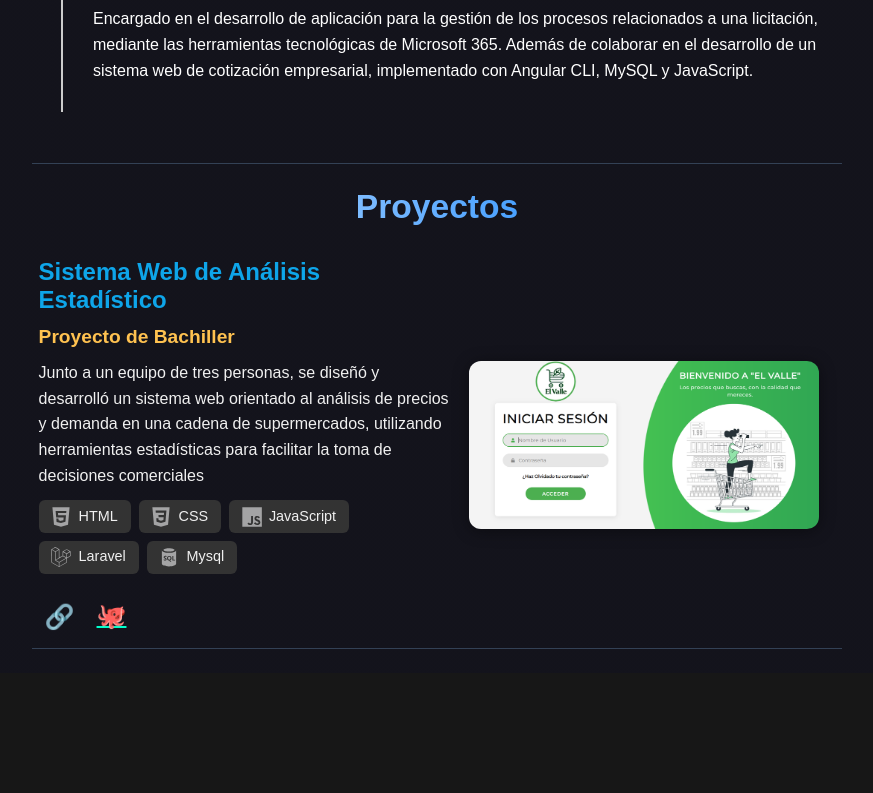
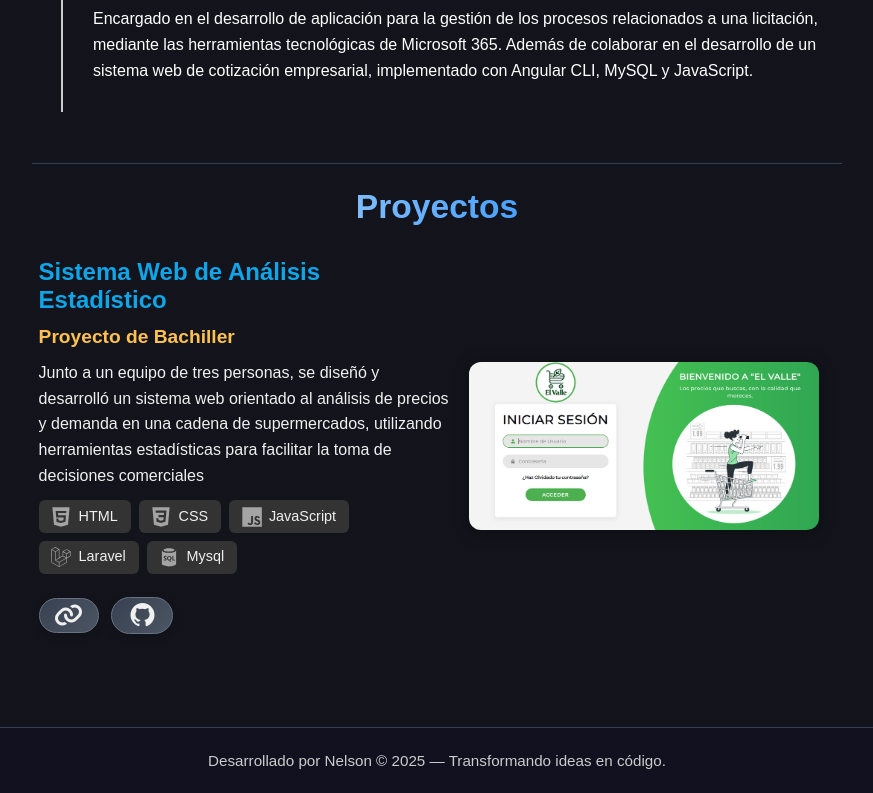
Before and after one commit to ItsTheWest/PortafolioWeb, a React (Vite) app: page / in a window 1280 px wide. Shown: the part 1086-1879 px from the top of the page, without its empty margins (203-1076 px from the left). Before the commit the page ends 1759 px from the top, so only its background shows below. Built offline with nearby package versions, Linux system fonts and the light colour scheme.

Commit message:
Se arrgle la parte de proyectos se coloco un footer y el menu ya redirecciona

```diff
--- a/src/App.css
+++ b/src/App.css
@@ -56,9 +56,10 @@
  line-height: 1.6;
 }
 
- @media (max-width: 360px) {
+ @media (max-width: 400px) {
   .title {
     font-size: 1.8rem;
+    margin-top: 10%;
   }
 
   .parra {
@@ -66,3 +67,7 @@
     max-width: 89%;
   }
  }
+
+ h2[id], section[id] {
+  scroll-margin-top: 70px; /* Cambia 80px por la altura de tu header */
+}
--- a/src/App.tsx
+++ b/src/App.tsx
@@ -4,6 +4,7 @@
 import Tecnologias from './components/tecnologias/Tecnologias';
 import Experiencia from './components/Experiencia/Experiencia';
 import { Proyectos } from './components/Proyectos/Proyectos';
+import { Footer } from './components/footer/footer';
 
 function App() {
 const skills = [
@@ -33,14 +34,14 @@
     <Typewriter></Typewriter>
   </Perfil>
    <hr></hr>
-   <h2 className="title">Tecnologías</h2>
+   <h2 id="Tec"className="title">Tecnologías</h2>
   <p className='parra'>Este apartado reúne los lenguajes y tecnologías aplicados en el ámbito del desarrollo web interfaces dinámicas, aplicaciones escalables y soluciones robustas</p>
   <Tecnologias skills={skills} />
    <hr></hr>
-   <h2 className="title">Experiencia</h2>
+   <h2 id="Ex" className="title">Experiencia</h2>
   <Experiencia></Experiencia>
   <hr></hr>
-   <h2 className="title">Proyectos</h2>
+   <h2 id="Pro"className="title">Proyectos</h2>
 
     <Proyectos
   title="Sistema Web de Análisis Estadístico"
@@ -81,15 +82,13 @@
     },
   ]}
   image="/img/proyectoelvalle.png"
-  githubUrl="https://github.com/usuario/hackeo-matrix"
-  liveUrl="https://hackeo-matrix.vercel.app"
+  githubUrl="https://github.com/ItsTheWest/SistemaWebDeAnalisis"
+  liveUrl="https://github.com/ItsTheWest/SistemaWebDeAnalisis"
 />
- <hr></hr>
-  </main>
 
 
-
-
+  </main>
+ <Footer />
   </>
 
  )
--- a/src/components/Perfil/Perfil.tsx
+++ b/src/components/Perfil/Perfil.tsx
@@ -6,6 +6,10 @@
     children?:ReactNode;
 }
 
+  const abrirDocumento = () => {
+    // Ruta relativa desde /public
+    window.open("/documents/CV-NelsonFigueroa-2025.pdf", "_blank");
+  };
 
 function Perfil(props:PerfilProps) {
     const{children} = props;
@@ -28,13 +32,13 @@
           <i className="fas fa-envelope"></i> nelsonjosue0407@gmail.com
         </a>
         <div className="icon-buttons">
-           <a href="#" className="btn btn-icon-only" title="CV">
+           <a onClick={abrirDocumento} target='_blank' className="btn btn-icon-only" title="CV">
             <i className="fa-regular fa-file"></i>
           </a>
-          <a href="#" className="btn btn-icon-only" title="LinkedIn">
+          <a href="https://www.linkedin.com/in/figueroa2007" target='_blank' className="btn btn-icon-only" title="LinkedIn">
             <i className="fab fa-linkedin-in"></i>
           </a>
-          <a href="#" className="btn btn-icon-only" title="GitHub">
+          <a href="https://github.com/ItsTheWest" target='_blank' className="btn btn-icon-only" title="GitHub">
             <i className="fab fa-github"></i>
           </a>
         </div>
--- a/src/components/Perfil/perfilstyle.css
+++ b/src/components/Perfil/perfilstyle.css
@@ -252,7 +252,7 @@
     }
   }
 
-  @media (max-width: 360px) {
+  @media (max-width: 400px) {
     .typewriter {
       font-size: 1.2rem;
       min-height: 1.4rem;
--- a/src/components/Proyectos/Proyectos.tsx
+++ b/src/components/Proyectos/Proyectos.tsx
@@ -1,4 +1,4 @@
-import React from 'react';
+import React, { useState } from 'react';
 import './proyectos.css';
 
 type Tech = {
@@ -25,8 +25,12 @@
   githubUrl,
   liveUrl,
 }) => {
+  const [copied, setCopied] = useState(false);
+
   const copyLink = () => {
     navigator.clipboard.writeText(liveUrl);
+    setCopied(true);
+    setTimeout(() => setCopied(false), 1500);
   };
 
   return (
@@ -46,11 +50,30 @@
           ))}
         </div>
         <div className="project-actions">
-          <button onClick={copyLink} title="Copiar link">
-            🔗
+          <button
+            onClick={copyLink}
+            title="Copiar link"
+            className="action-btn copy-btn"
+            aria-label="Copiar link"
+            type="button"
+          >
+            <span className={`icon-wrapper${copied ? ' copied' : ''}`}>
+              <i className="fa-solid fa-link icon icon-copy"></i>
+              <i className="fa-solid fa-check icon icon-check"></i>
+            </span>
           </button>
-          <a href={githubUrl} target="_blank" rel="noopener noreferrer" title="Ver en GitHub">
-            🐙
+          <a
+            href={githubUrl}
+            target="_blank"
+            rel="noopener noreferrer"
+            title="Ver en GitHub"
+            className="action-btn"
+            aria-label="Ver en GitHub"
+            tabIndex={0}
+          >
+            <span className="icon-wrapper">
+              <i className="fa-brands fa-github icon"></i>
+            </span>
           </a>
         </div>
       </div>
--- a/src/components/Proyectos/proyectos.css
+++ b/src/components/Proyectos/proyectos.css
@@ -44,24 +44,127 @@
 
 .project-actions {
   display: flex;
-  gap: 1rem;
-  margin-top: 1rem;
+  gap: 0.8rem;
+ margin-top: 0.7rem;
+  align-items: center;
 }
 
-.project-actions button,
-.project-actions a {
-  font-size: 1.5rem;
-  background: none;
-  border: none;
-  color: #00ffcc;
+.action-btn {
+  display: inline-flex;
+  align-items: center;
+  justify-content: center;
+  width: 60px;
+  height: 35px;
+  min-width: 60px;
+  min-height: 35px;
+  max-width: 60px;
+  max-height: 48px;
+  background: linear-gradient(135deg, #374151, #4b5563);
+  border: 1px solid #6b7280;
+  border-radius: 20px;
+  text-decoration: none;
+  color: #f0f0f0;
   cursor: pointer;
-  transition: transform 0.2s;
+  transition: all 0.4s cubic-bezier(0.4, 0, 0.2, 1);
+  box-shadow: 0 2px 8px rgba(0, 0, 0, 0.2);
+  position: relative;
+  overflow: hidden;
 }
 
-.project-actions button:hover,
-.project-actions a:hover {
-  transform: scale(1.2);
+.action-btn:hover {
+  background: linear-gradient(135deg, #4b5563, #6b7280);
+  border-color: #9ca3af;
+  transform: translateY(-2px);
+  box-shadow:
+    0 4px 16px rgba(0, 0, 0, 0.3),
+    0 0 20px rgba(59, 130, 246, 0.4),
+    0 0 40px rgba(59, 130, 246, 0.2);
 }
+
+.action-btn::before {
+  content: '';
+  position: absolute;
+  top: 0;
+  left: 0;
+  right: 0;
+  bottom: 0;
+  background: radial-gradient(circle at center, rgba(59, 130, 246, 0.15) 0%, transparent 70%);
+  opacity: 0;
+  transition: opacity 0.4s cubic-bezier(0.4, 0, 0.2, 1);
+  z-index: 0;
+}
+
+.action-btn:hover::before {
+  opacity: 1;
+}
+
+.action-btn:active {
+  transform: translateY(0);
+  box-shadow: 0 2px 8px rgba(0, 0, 0, 0.2);
+}
+
+.icon-wrapper {
+  display: flex;
+  align-items: center;
+  justify-content: center;
+  position: relative;
+  width: 24px;
+  height: 24px;
+  z-index: 1;
+}
+
+.icon {
+  font-size: 24px;
+  transition: all 0.4s cubic-bezier(0.4, 0, 0.2, 1);
+}
+
+/* Estilos específicos para el botón de copiar */
+.copy-btn .icon-wrapper {
+  position: relative;
+}
+
+.copy-btn .icon-copy {
+  opacity: 1;
+  transform: scale(1) rotate(0deg);
+}
+
+.copy-btn .icon-check {
+  position: absolute;
+  top: 50%;
+  left: 50%;
+  transform: translate(-50%, -50%) scale(0) rotate(180deg);
+  opacity: 0;
+  color: #10b981;
+}
+
+.copy-btn .icon-wrapper.copied .icon-copy {
+  opacity: 0;
+  transform: scale(0) rotate(-180deg);
+}
+
+.copy-btn .icon-wrapper.copied .icon-check {
+  opacity: 1;
+  transform: translate(-50%, -50%) scale(1) rotate(0deg);
+}
+
+/* Animación de pulso para el estado copiado */
+.copy-btn .icon-wrapper.copied {
+  animation: pulse-success 0.6s ease-out;
+}
+
+@keyframes pulse-success {
+  0% {
+    box-shadow: 0 0 0 0 rgba(16, 185, 129, 0.4);
+  }
+  50% {
+    box-shadow: 0 0 0 8px rgba(16, 185, 129, 0.1);
+  }
+  100% {
+    box-shadow: 0 0 0 0 rgba(16, 185, 129, 0);
+  }
+}
+
+
 
 .project-info p{
       line-height: 1.6;
@@ -101,3 +204,24 @@
     }
 
   }
+
+/* Responsivo */
+@media (max-width: 600px) {
+  .action-btn {
+   width: 60px;
+  height: 35px;
+  min-width: 60px;
+  min-height: 35px;
+  max-width: 60px;
+  max-height: 48px;
+  }
+
+  .icon {
+    font-size: 18px;
+  }
+
+  .icon-wrapper {
+    width: 18px;
+    height: 18px;
+  }
+}
--- /dev/null
+++ b/src/components/footer/footer.css
@@ -0,0 +1,22 @@
+.footer {
+  background-color:  rgba(11, 11, 39, 0.3);/* Más claro que el fondo de la página para contraste */
+  color: #f0f0f0;
+  padding: 1.5rem;
+  text-align: center;
+  font-family: 'Segoe UI', sans-serif;
+  border-top: 1px solid#334155;
+  margin-top: 6%;
+}
+
+.footer-content {
+  display: flex;
+  flex-direction: column;
+  align-items: center;
+  gap: 0.5rem;
+}
+
+.footer p {
+  margin: 0;
+  font-size: 0.95rem;
+  color: #ccc;
+}
--- /dev/null
+++ b/src/components/footer/footer.tsx
@@ -0,0 +1,16 @@
+import React from 'react';
+import './Footer.css';
+
+export const Footer: React.FC = () => {
+  return (
+    <footer className="footer">
+      <div className="footer-content">
+        <p>
+          Desarrollado por Nelson &copy; {new Date().getFullYear()} — Transformando ideas en código.
+        </p>
+      </div>
+    </footer>
+  );
+};
+
+export default Footer;
--- a/src/components/menu/Navegador.tsx
+++ b/src/components/menu/Navegador.tsx
@@ -38,10 +38,10 @@
 
       {/* Menú de escritorio */}
       <nav className="desktop-nav">
-        <a href="#">Sobre mi</a>
-        <a href="#">Tegnologías</a>
-        <a href="#">Experiencia</a>
-        <a href="#">Proyectos</a>
+        <a href="#SobreMi">Sobre mi</a>
+        <a href="#Tec">Tecnologías</a>
+        <a href="#Ex">Experiencia</a>
+        <a href="#Pro">Proyectos</a>
       </nav>
       <div className="acciones desktop-actions">
         {children}
@@ -64,10 +64,10 @@
         <h3>Menú</h3>
       </div>
       <nav className="mobile-nav">
-        <a href="#" onClick={closeMenu}><i className="fa-solid fa-user"></i>Sobre mi</a>
-        <a href="#" onClick={closeMenu}><i className="fa-solid fa-code"></i>Tegnologías</a>
-        <a href="#" onClick={closeMenu}><i className="fa-solid fa-briefcase"></i>Experiencia</a>
-        <a href="#" onClick={closeMenu}><i className="fa-solid fa-folder-open"></i>Proyectos</a>
+        <a href="#SobreMi" onClick={closeMenu}><i className="fa-solid fa-user"></i>Sobre mi</a>
+        <a href="#Tec" onClick={closeMenu}><i className="fa-solid fa-code"></i>Tecnologías</a>
+        <a href="#Ex" onClick={closeMenu}><i className="fa-solid fa-briefcase"></i>Experiencia</a>
+        <a href="#Pro" onClick={closeMenu}><i className="fa-solid fa-folder-open"></i>Proyectos</a>
       </nav>
       <div className="mobile-actions">
         {children}
--- a/src/components/tecnologias/Tecnologias.css
+++ b/src/components/tecnologias/Tecnologias.css
@@ -61,7 +61,7 @@
 }
 
 
- @media (max-width: 360px) {
+ @media (max-width: 400px) {
   .stack-icon {
     width: 40px;
     height: 40px;
```
Also changed, not shown: 1 other file (tests, documents, lock files or other folders).
